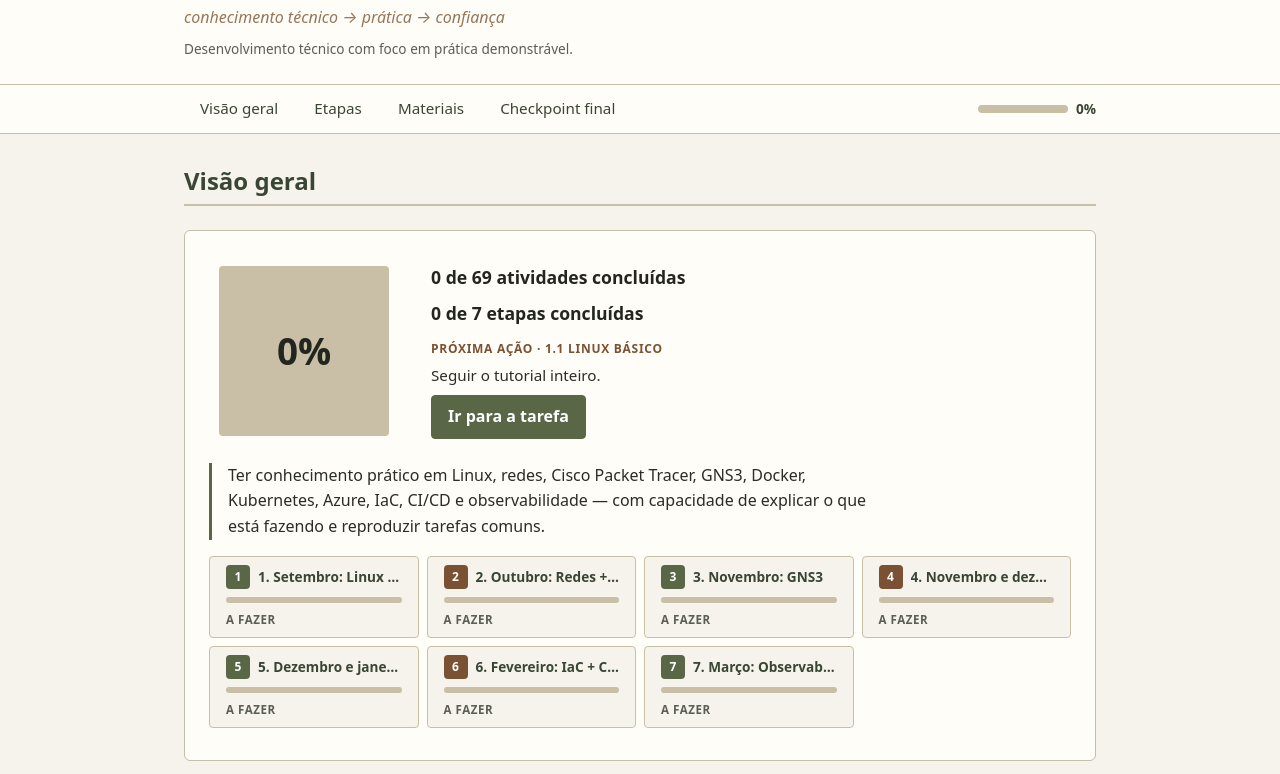
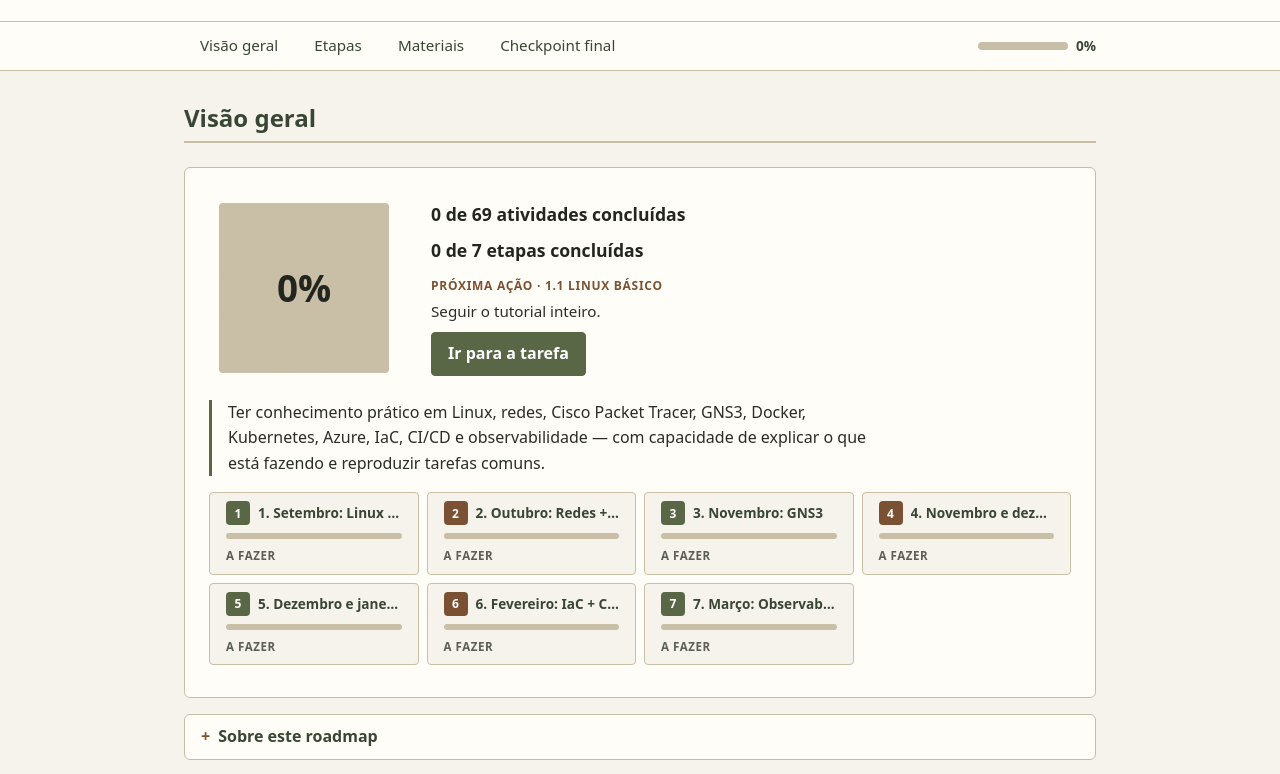
Before and after one commit to llicels/cloud-infra-roadmap, a website: page index.html in a window 1280 px wide. Shown: the part 95-869 px from the top of the page. Drawn offline with Linux system fonts and the light colour scheme.

Commit message:
feat(ui): adiciona favicon e remove tagline e descricao do cabecalho
Favicon SVG (anel de progresso em verde-musgo). Cabeçalho passa a exibir
apenas titulo, versao e periodo. Prepara publicacao no GitHub Pages.

```diff
--- a/data/roadmap.js
+++ b/data/roadmap.js
@@ -3,7 +3,6 @@ window.ROADMAP = {
     title: "Cloud & Infra Roadmap",
     version: "4.1",
     period: "21/09/2026 — 31/03/2027",
-    tagline: "conhecimento técnico → prática → confiança",
     goal: "Ter conhecimento prático em Linux, redes, Cisco Packet Tracer, GNS3, Docker, Kubernetes, Azure, IaC, CI/CD e observabilidade — com capacidade de explicar o que está fazendo e reproduzir tarefas comuns.",
     goalNote: "Certificações ficam em segundo plano. O foco do roadmap é conhecimento demonstrável.",
     howToUse: [
--- a/index.html
+++ b/index.html
@@ -5,6 +5,7 @@
   <meta name="viewport" content="width=device-width, initial-scale=1">
   <meta name="description" content="Aplicação de acompanhamento do Cloud &amp; Infra Roadmap 4.1: etapas, materiais e progresso de estudo de Linux, redes, Docker, Kubernetes, Azure, IaC, CI/CD e observabilidade.">
   <title>Cloud &amp; Infra Roadmap 4.1</title>
+  <link rel="icon" href="favicon.svg" type="image/svg+xml">
   <link rel="stylesheet" href="style.css">
 </head>
 <body>
@@ -14,8 +15,6 @@
     <div class="container">
       <h1 class="site-title">Cloud &amp; Infra Roadmap <span class="site-version">4.1</span></h1>
       <p class="site-period">21/09/2026 — 31/03/2027</p>
-      <p class="site-tagline">conhecimento técnico → prática → confiança</p>
-      <p class="site-description">Desenvolvimento técnico com foco em prática demonstrável.</p>
     </div>
   </header>
 
--- a/style.css
+++ b/style.css
@@ -181,17 +181,6 @@ input:focus-visible,
   color: var(--color-primary);
 }
 .site-period {
-  margin-bottom: var(--space-2);
-  font-size: var(--fs-sm);
-  color: var(--color-muted);
-}
-.site-tagline {
-  margin-bottom: var(--space-2);
-  font-style: italic;
-  color: var(--color-earth);
-}
-.site-description {
-  max-width: 60ch;
   margin-bottom: 0;
   font-size: var(--fs-sm);
   color: var(--color-muted);
```
Also changed, not shown: tests/test-app.js (+0 -1 lines), README.md, favicon.svg (added).
